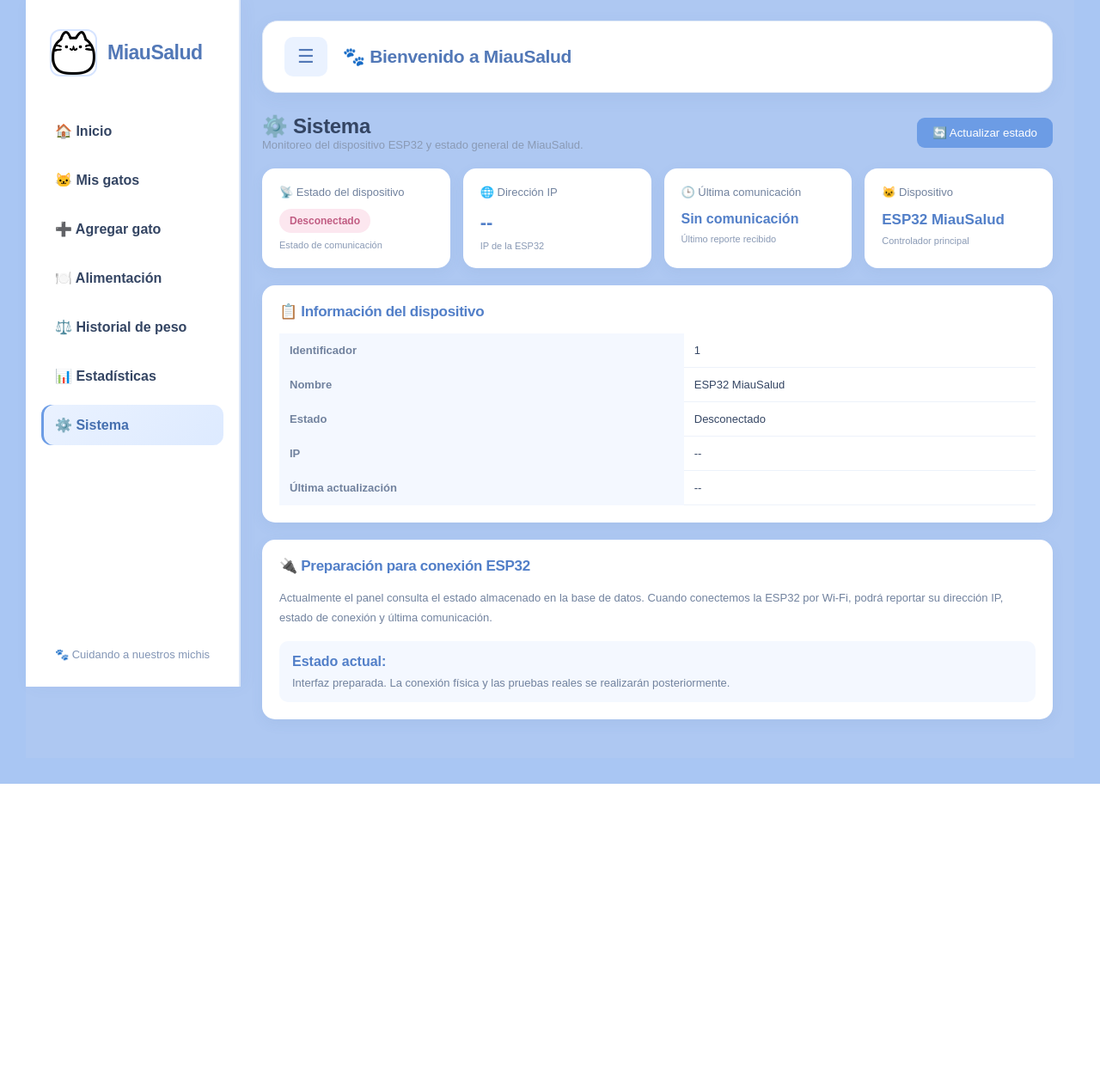
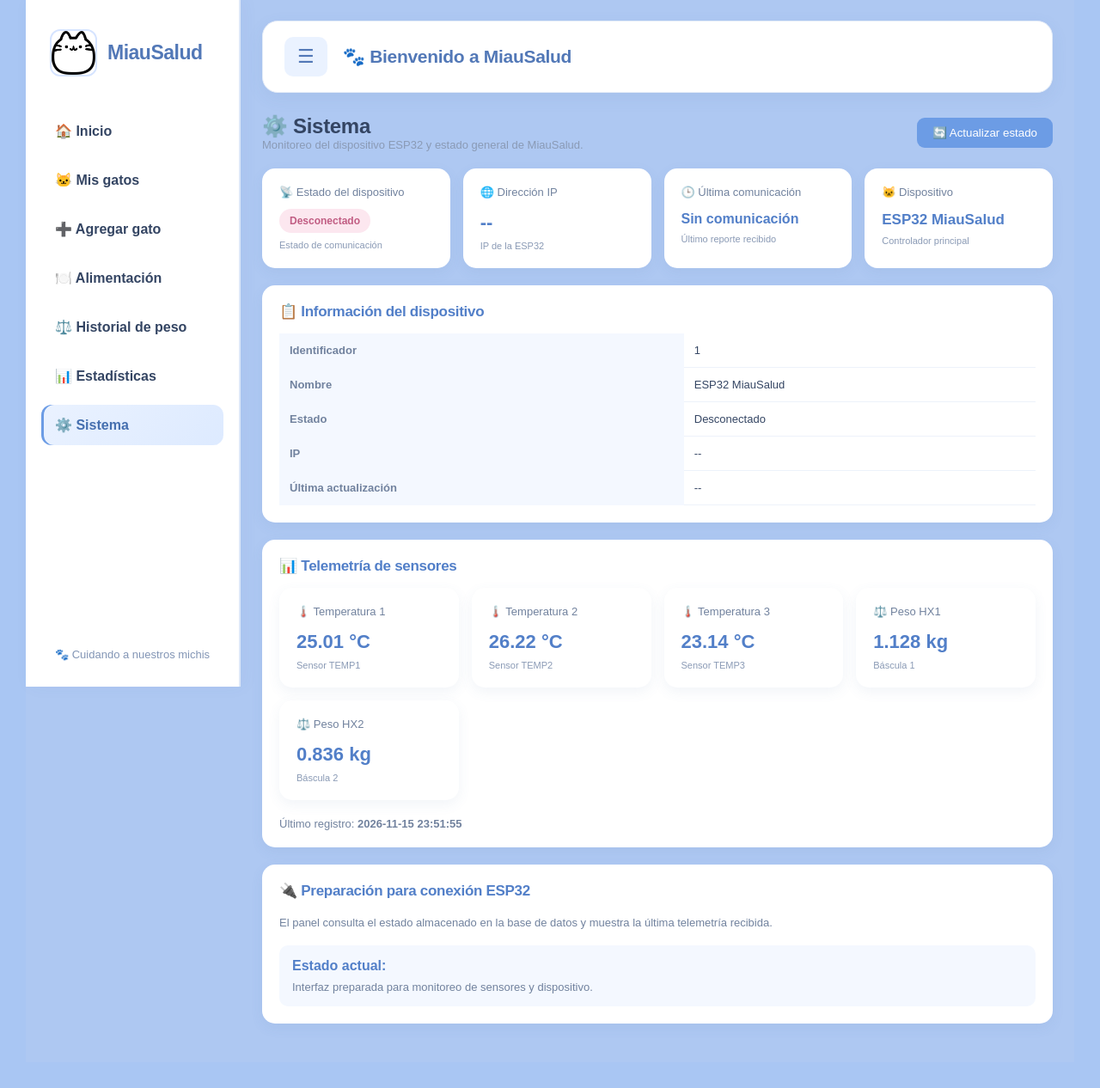
Before and after one commit to Felipebd06/MiausaludAPP, a Flask app: page /sistema in a window 1280 px wide. Shown: the part 31-1297 px from the top of the page at 86% size. Before the commit the page ends 943 px from the top, so only its background shows below. Run offline with Flask 3, Linux system fonts and the light colour scheme; data comes from the database, SQL or seed files in the repository; both versions use the stored data as it was after the commit.

Commit message:
Actualizacion del proyecto

```diff
--- a/app.py
+++ b/app.py
@@ -24,7 +24,10 @@ from database.db import (
     obtener_pesajes_gato,
     obtener_estadisticas_gato,
     actualizar_estado_dispositivo,
-    obtener_estado_dispositivo
+    obtener_estado_dispositivo,
+    registrar_telemetria,
+    actualizar_actuadores,
+    obtener_ultima_telemetria
 )
 
 app = Flask(__name__)
@@ -43,7 +46,9 @@ inicializar_db()
 # =========================================================
 
 def guardar_fotografia(archivo):
+
     if archivo and archivo.filename:
+
         extension = Path(secure_filename(archivo.filename)).suffix.lower()
 
         if extension not in [".jpg", ".jpeg", ".png", ".webp"]:
@@ -58,8 +63,10 @@ def guardar_fotografia(archivo):
 
 
 def convertir_numero(valor):
+
     try:
         return float(valor)
+
     except (TypeError, ValueError):
         return None
 
@@ -70,12 +77,15 @@ def convertir_numero(valor):
 
 @app.route("/")
 def inicio():
+
     gatos = obtener_gatos()
+
     return render_template("index.html", gatos=gatos)
 
 
 @app.route("/api/dashboard/<int:gato_id>")
 def api_dashboard(gato_id):
+
     datos = obtener_datos_dashboard(gato_id)
 
     if datos is None:
@@ -90,12 +100,15 @@ def api_dashboard(gato_id):
 
 @app.route("/mis-gatos")
 def mis_gatos():
+
     gatos = obtener_gatos()
+
     return render_template("mis_gatos.html", gatos=gatos)
 
 
 @app.route("/eliminar-gato/<int:gato_id>", methods=["POST"])
 def eliminar_gato_ruta(gato_id):
+
     gato = obtener_gato(gato_id)
 
     if gato is None:
@@ -212,6 +225,7 @@ def editar_gato(gato_id):
 
 @app.route("/alimentacion")
 def alimentacion():
+
     gatos = obtener_gatos()
 
     return render_template(
@@ -257,6 +271,7 @@ def api_alimentacion(gato_id):
 
 @app.route("/historial-peso")
 def historial_peso():
+
     gatos = obtener_gatos()
 
     return render_template(
@@ -288,6 +303,7 @@ def api_pesajes(gato_id):
 
 @app.route("/estadisticas")
 def estadisticas():
+
     gatos = obtener_gatos()
 
     return render_template(
@@ -315,6 +331,7 @@ def api_estadisticas(gato_id):
 
 @app.route("/sistema")
 def sistema():
+
     dispositivo = obtener_estado_dispositivo()
 
     return render_template(
@@ -340,6 +357,67 @@ def api_sistema():
 
 
 # =========================================================
+# TELEMETRÍA ESP32
+# =========================================================
+
+@app.route("/api/telemetria", methods=["GET"])
+def api_consultar_telemetria():
+
+    datos = obtener_ultima_telemetria()
+
+    if datos:
+        return jsonify(dict(datos))
+
+    return jsonify({
+        "temp1_c": None,
+        "temp2_c": None,
+        "temp3_c": None,
+        "hx1_kg": None,
+        "hx2_kg": None,
+        "fecha": None
+    })
+
+
+@app.route("/api/telemetria", methods=["POST"])
+def api_telemetria():
+
+    datos = request.get_json(silent=True)
+
+    if not datos:
+        return jsonify({
+            "ok": False,
+            "error": "No se recibieron datos"
+        }), 400
+
+    registrar_telemetria(
+        datos.get("temp1_c"),
+        datos.get("temp2_c"),
+        datos.get("temp3_c"),
+        datos.get("hx1_kg"),
+        datos.get("hx2_kg")
+    )
+
+    actualizar_actuadores(
+        datos.get("peltier_pct", 0),
+        datos.get("ventilador_pct", 0),
+        datos.get("bomba_pct", 0),
+        datos.get("servo_pct", 0),
+        datos.get("stepper_moviendo", 0),
+        datos.get("sw1", 0),
+        datos.get("sw2", 0),
+        datos.get("sw3", 0),
+        datos.get("sw4", 0),
+        datos.get("sw5", 0),
+        datos.get("sw6", 0)
+    )
+
+    return jsonify({
+        "ok": True,
+        "mensaje": "Telemetria recibida correctamente"
+    }), 200
+
+
+# =========================================================
 # REGISTRO DE ALIMENTACIÓN DESDE ESP32
 # =========================================================
 
@@ -349,6 +427,7 @@ def api_registrar_alimentacion():
     datos = request.get_json(silent=True) or request.form
 
     gato_id = datos.get("gato_id")
+
     gramos = convertir_numero(
         datos.get("cantidad_gramos")
     )
@@ -393,39 +472,35 @@ def api_registrar_temperatura():
 
     datos = request.get_json(silent=True) or request.form
 
+    gato_id = datos.get("gato_id")
+
     temperatura = convertir_numero(
-        datos.get("temperatura")
+        datos.get("temperatura_c")
     )
 
-    gato_id = datos.get("gato_id")
-
-    if temperatura is None:
+    if not gato_id or temperatura is None:
         return jsonify({
             "ok": False,
-            "error": "Se requiere una temperatura válida"
+            "error": "Se requiere gato_id y temperatura válida"
         }), 400
 
-    if gato_id is not None:
+    gato = obtener_gato(int(gato_id))
 
-        gato = obtener_gato(int(gato_id))
-
-        if gato is None:
-            return jsonify({
-                "ok": False,
-                "error": "Gato no encontrado"
-            }), 404
-
-        gato_id = int(gato_id)
+    if gato is None:
+        return jsonify({
+            "ok": False,
+            "error": "Gato no encontrado"
+        }), 404
 
     registrar_temperatura(
+        int(gato_id),
         temperatura,
-        gato_id,
         datos.get("fecha")
     )
 
     socketio.emit("actualizacion_temperatura", {
-        "gato_id": gato_id,
-        "temperatura": temperatura
+        "gato_id": int(gato_id),
+        "temperatura_c": temperatura
     })
 
     return jsonify({
@@ -444,6 +519,7 @@ def api_registrar_peso():
     datos = request.get_json(silent=True) or request.form
 
     gato_id = datos.get("gato_id")
+
     peso = convertir_numero(
         datos.get("peso_kg")
     )
@@ -459,7 +535,7 @@ def api_registrar_peso():
     if gato is None:
         return jsonify({
             "ok": False,
-            "error": "Gato no encontrado"
+        "error": "Gato no encontrado"
         }), 404
 
     registrar_pesaje(
--- a/templates/sistema.html
+++ b/templates/sistema.html
@@ -142,6 +142,8 @@
     </button>
 </div>
 
+<!-- ESTADO DEL DISPOSITIVO -->
+
 <div class="sistema-grid">
 
     <div class="sistema-card">
@@ -178,6 +180,8 @@
 
 </div>
 
+<!-- INFORMACIÓN DEL DISPOSITIVO -->
+
 <div class="sistema-panel">
     <h3>📋 Información del dispositivo</h3>
 
@@ -209,20 +213,66 @@
     </div>
 </div>
 
+<!-- TELEMETRÍA -->
+
+<div class="sistema-panel">
+    <h3>📊 Telemetría de sensores</h3>
+
+    <div class="sistema-grid">
+
+        <div class="sistema-card">
+            <h4>🌡️ Temperatura 1</h4>
+            <div class="valor" id="temp1">-- °C</div>
+            <small>Sensor TEMP1</small>
+        </div>
+
+        <div class="sistema-card">
+            <h4>🌡️ Temperatura 2</h4>
+            <div class="valor" id="temp2">-- °C</div>
+            <small>Sensor TEMP2</small>
+        </div>
+
+        <div class="sistema-card">
+            <h4>🌡️ Temperatura 3</h4>
+            <div class="valor" id="temp3">-- °C</div>
+            <small>Sensor TEMP3</small>
+        </div>
+
+        <div class="sistema-card">
+            <h4>⚖️ Peso HX1</h4>
+            <div class="valor" id="hx1">-- kg</div>
+            <small>Báscula 1</small>
+        </div>
+
+        <div class="sistema-card">
+            <h4>⚖️ Peso HX2</h4>
+            <div class="valor" id="hx2">-- kg</div>
+            <small>Báscula 2</small>
+        </div>
+
+    </div>
+
+    <p style="font-size:13px;color:#71829E;">
+        Último registro:
+        <strong id="fechaTelemetria">Sin registros</strong>
+    </p>
+
+</div>
+
+<!-- PREPARACIÓN ESP32 -->
+
 <div class="sistema-panel">
     <h3>🔌 Preparación para conexión ESP32</h3>
 
     <p style="font-size:13px;color:#71829E;line-height:1.8;">
-        Actualmente el panel consulta el estado almacenado en la base de datos.
-        Cuando conectemos la ESP32 por Wi-Fi, podrá reportar su dirección IP,
-        estado de conexión y última comunicación.
+        El panel consulta el estado almacenado en la base de datos
+        y muestra la última telemetría recibida.
     </p>
 
     <div style="background:#F4F8FF;padding:15px;border-radius:10px;margin-top:15px;">
         <strong style="color:#527FC8;">Estado actual:</strong>
         <p style="font-size:13px;color:#71829E;margin-top:8px;">
-            Interfaz preparada. La conexión física y las pruebas reales
-            se realizarán posteriormente.
+            Interfaz preparada para monitoreo de sensores y dispositivo.
         </p>
     </div>
 </div>
@@ -232,6 +282,11 @@
 {% block scripts %}
 
 <script>
+
+// =========================================================
+// CARGAR ESTADO DEL SISTEMA
+// =========================================================
+
 async function cargarSistema() {
 
     try {
@@ -300,10 +355,60 @@ async function cargarSistema() {
     }
 }
 
-cargarSistema();
+// =========================================================
+// CARGAR TELEMETRÍA
+// =========================================================
 
-// Actualización automática cada 10 segundos
-setInterval(cargarSistema, 10000);
+async function cargarTelemetria() {
+
+    try {
+
+        const respuesta = await fetch("/api/telemetria");
+        const datos = await respuesta.json();
+
+        if (!respuesta.ok) {
+            throw new Error("No se pudo consultar la telemetría");
+        }
+
+        document.getElementById("temp1").textContent =
+            datos.temp1_c != null ? datos.temp1_c + " °C" : "-- °C";
+
+        document.getElementById("temp2").textContent =
+            datos.temp2_c != null ? datos.temp2_c + " °C" : "-- °C";
+
+        document.getElementById("temp3").textContent =
+            datos.temp3_c != null ? datos.temp3_c + " °C" : "-- °C";
+
+        document.getElementById("hx1").textContent =
+            datos.hx1_kg != null ? datos.hx1_kg + " kg" : "-- kg";
+
+        document.getElementById("hx2").textContent =
+            datos.hx2_kg != null ? datos.hx2_kg + " kg" : "-- kg";
+
+        document.getElementById("fechaTelemetria").textContent =
+            datos.fecha || "Sin registros";
+
+    } catch(error) {
+
+        console.error("Error cargando telemetría:", error);
+
+    }
+}
+
+// =========================================================
+// ACTUALIZACIÓN
+// =========================================================
+
+async function actualizarPanel() {
+    await cargarSistema();
+    await cargarTelemetria();
+}
+
+actualizarPanel();
+
+// Actualización automática cada 5 segundos
+setInterval(actualizarPanel, 5000);
+
 </script>
 
 {% endblock %}
```
Also changed, not shown: database/db.py (+92 -0 lines), generar_historial_6_meses.py (added, +76 -0 lines), simulador_esp32.py (added, +76 -0 lines), database/miausalud.db, static/img/gatos/b2b7d5deaf584bcf8a91198f2278c663.png (added).
